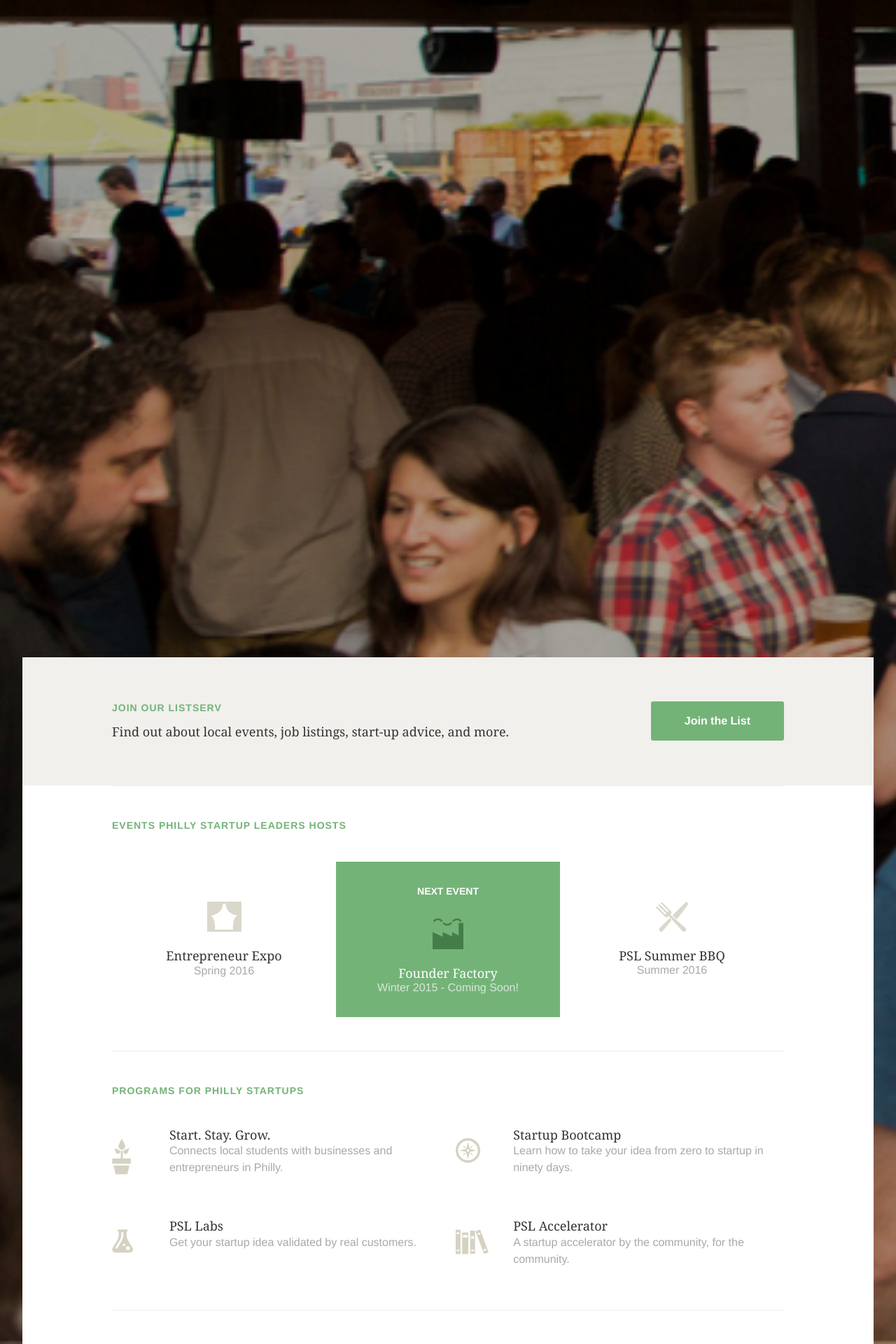
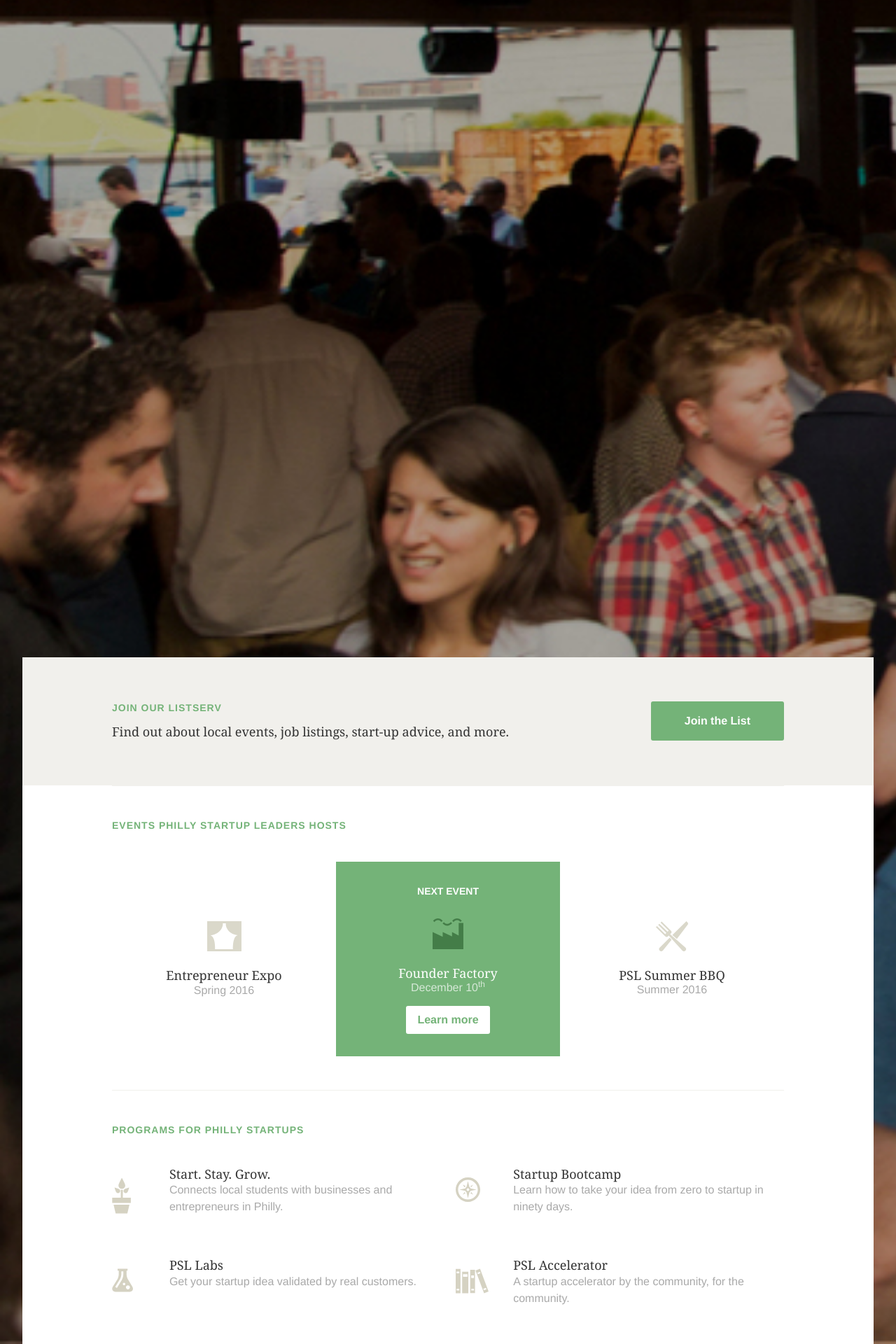
Before and after one commit to phillystartupleaders/psl, a Jekyll site: the page built from index.html, in a window 1280 px wide. Shown: the part 1095-3015 px from the top of the page at 70% size. Built offline with Jekyll 4.4.1, drawn with Linux system fonts in a browser that asks for light colours; nearby versions of some CDN libraries.

Commit message:
add link for founder factory

```diff
--- a/index.html
+++ b/index.html
@@ -29,8 +29,8 @@ sub-title: Philly Startup Leaders is the largest and most active community of te
         </div>
 
         <h2>Founder Factory</h2>
-        <h3>Winter 2015 - Coming Soon!</h3>
-        <!-- <a href="http://expo.phillystartupleaders.org/">Register</a> -->
+        <h3>December 10<sup>th</sup></h3>
+        <a href="http://www.founderfactory.com">Learn more</a>
       </li>
 
       <li>
```
